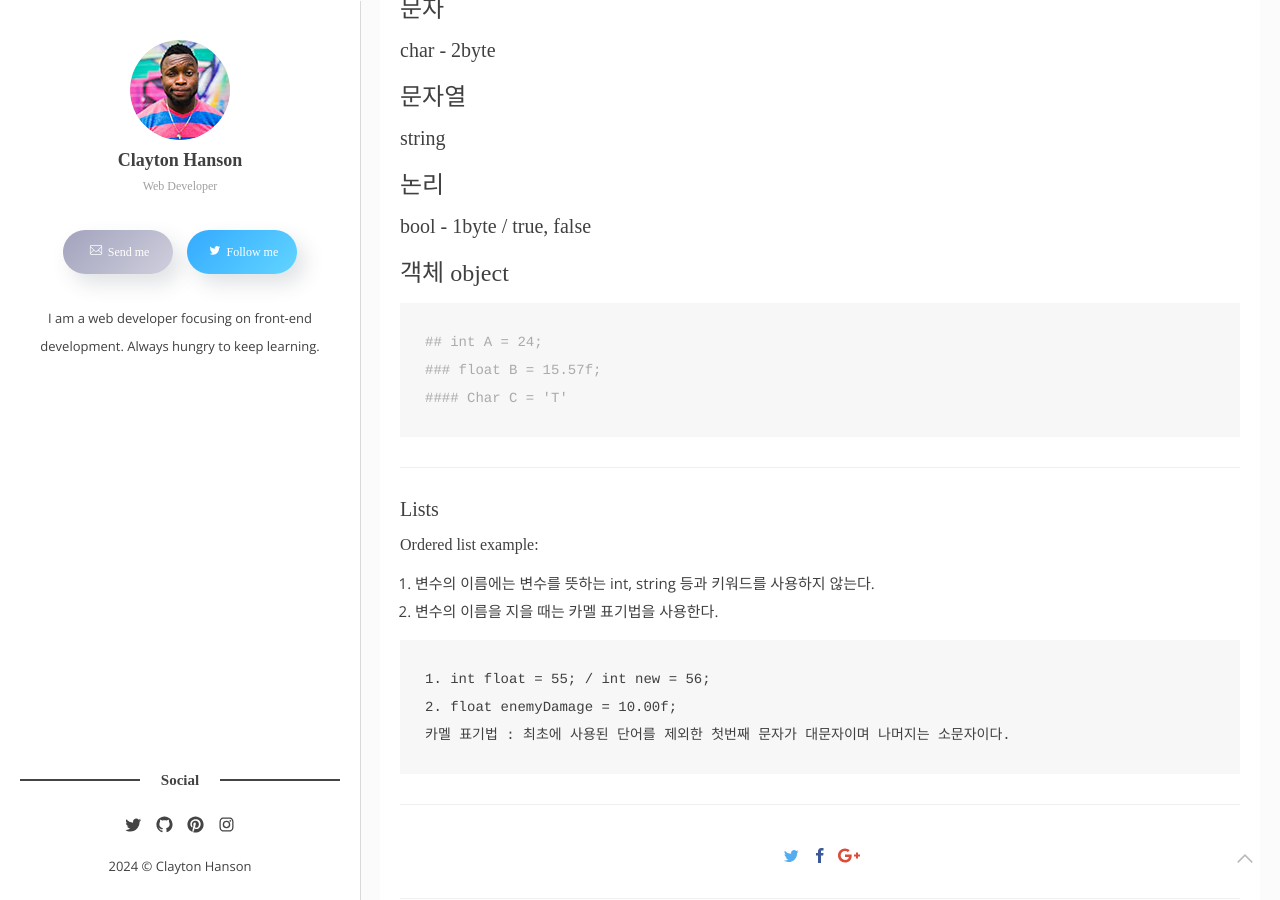
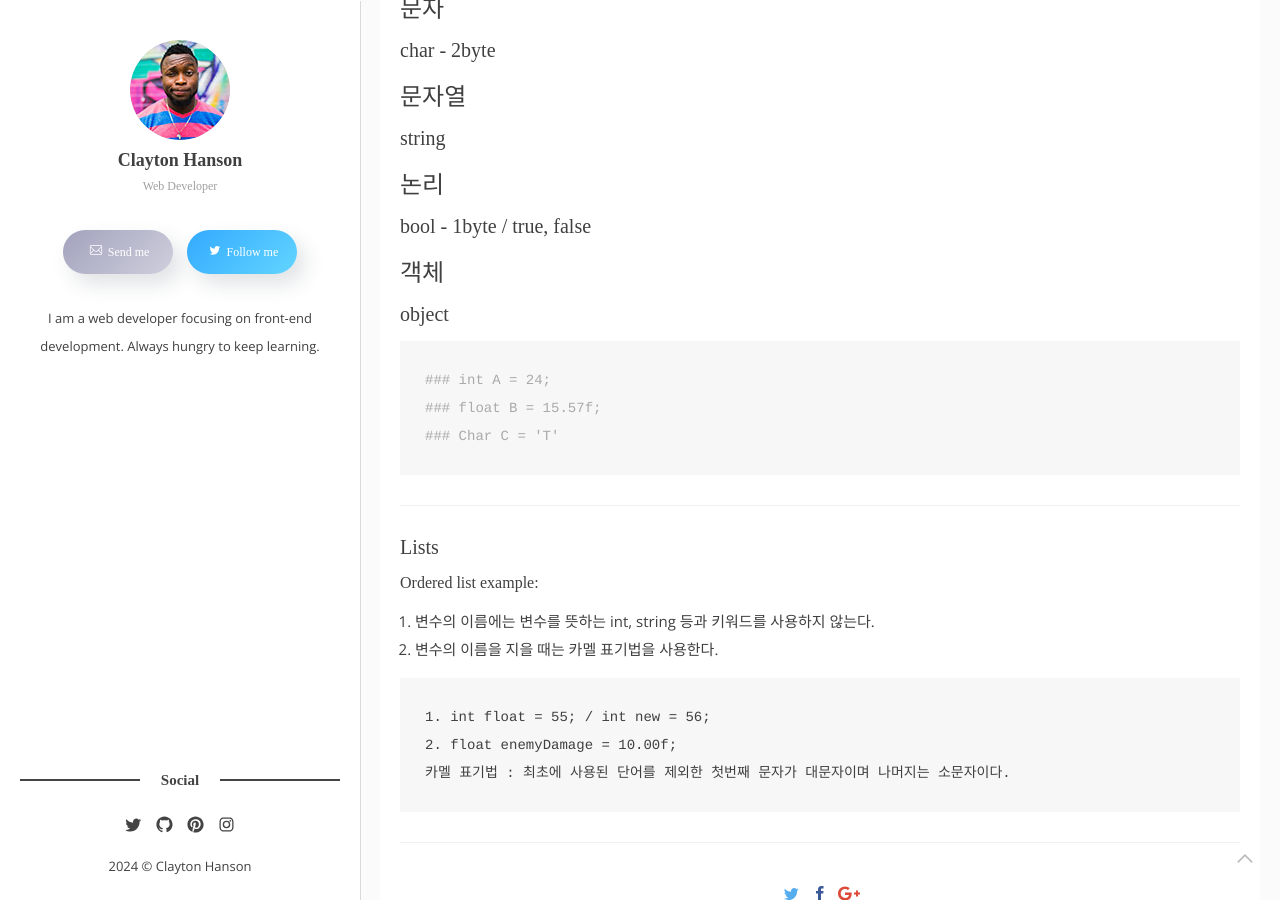
Before and after one commit to Choi-youngchan/Choi-youngchan.github.io, a Jekyll site: the page built from _posts/2018-03-02-variable.markdown, in a window 1280 px wide and 900 px high, scrolled down 1310 px. Built offline with Jekyll 4.4.1, drawn with Linux system fonts in a browser that asks for light colours; some web fonts are replaced; comment, search, counter and statistics services are not loaded.

```diff
--- a/_posts/2018-03-02-variable.markdown
+++ b/_posts/2018-03-02-variable.markdown
@@ -35,14 +35,15 @@ categories: guide
 #### string
 ### 논리
 #### bool - 1byte / true, false
-### 객체 object
+### 객체
+#### object
 
 
 
 {% highlight markdown %}
-## int A = 24;
+### int A = 24;
 ### float B = 15.57f;
-#### Char C = 'T'
+### Char C = 'T'
 {% endhighlight %}
 
 ***
```
